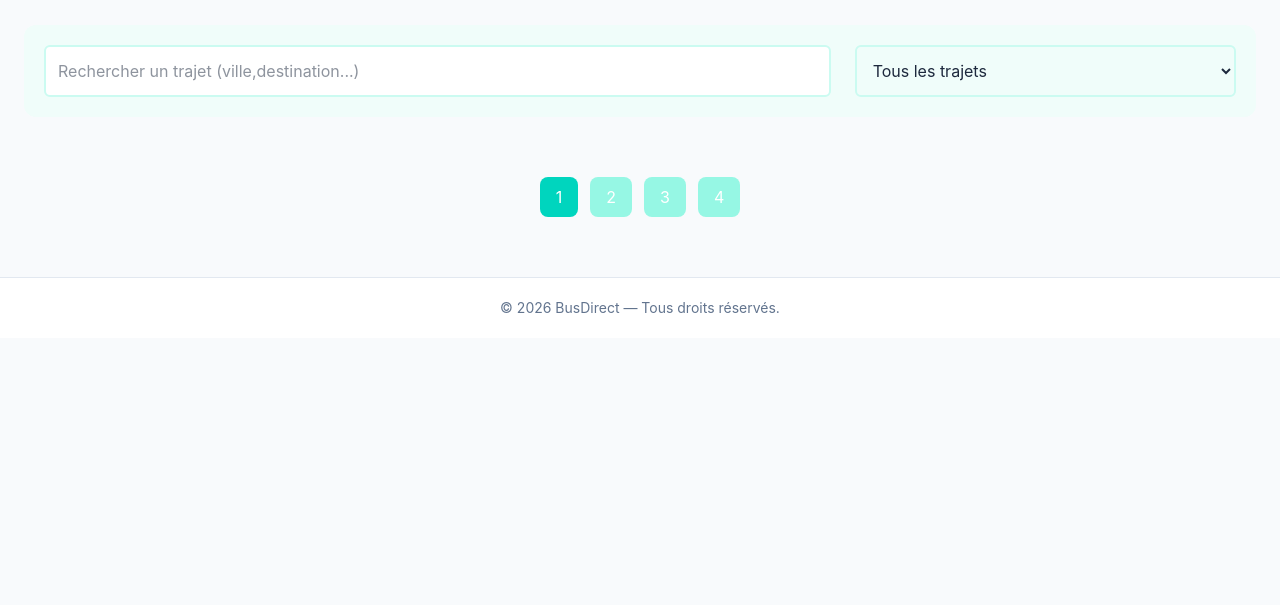
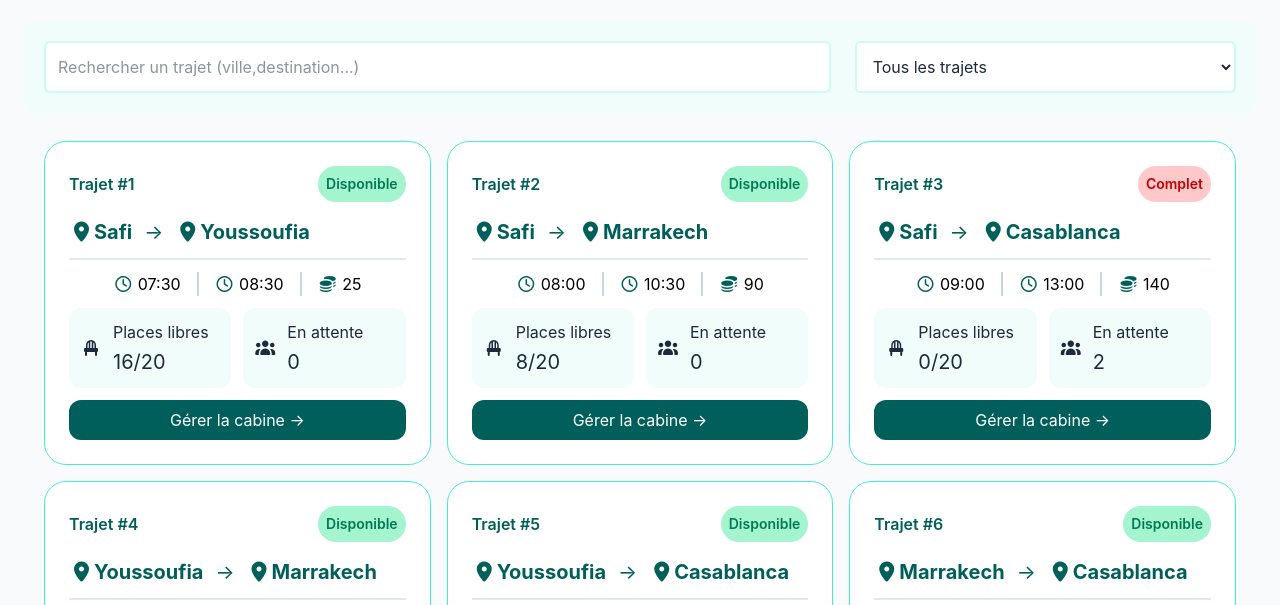
Before and after one commit to HafssaBoukniter/BusDirect-P2, a website with bundled scripts: page index.html in a window 1280 px wide. Shown: the part 195-800 px from the top of the page. Built offline with nearby package versions, Linux system fonts and the light colour scheme.

Commit message:
gerer les nombres de passager et total recette et affichage de  les trajets

```diff
--- a/index.html
+++ b/index.html
@@ -1,4 +1,3 @@
-<!DOCTYPE html>
 <html lang="en">
 <head>
     <meta charset="UTF-8">
@@ -6,8 +5,11 @@
     <title>BusDirect | Gestion des Réservations de Sièges</title>
     <link rel="stylesheet" href="style.css">
     <link rel="stylesheet" href="css/output.css">
-    <link rel="stylesheet" href="https://cdnjs.cloudflare.com/ajax/libs/font-awesome/7.3.1/css/all.css" integrity="sha512-x9WwyMYBnlXMNQ6kQ/Lyzu1NqIhLQKL5Oq6xByfXuRj7s9CskyCbLv/1IjqzJmXwFXWr0ov6jBV7Qbc0hh9nHg==" crossorigin="anonymous" referrerpolicy="no-referrer">
+    <link rel="stylesheet" href="https://cdnjs.cloudflare.com/ajax/libs/font-awesome/7.3.1/css/all.css"
+        integrity="sha512-x9WwyMYBnlXMNQ6kQ/Lyzu1NqIhLQKL5Oq6xByfXuRj7s9CskyCbLv/1IjqzJmXwFXWr0ov6jBV7Qbc0hh9nHg=="
+        crossorigin="anonymous" referrerpolicy="no-referrer">
 </head>
+
 <body class="bg-slate-50 text-slate-800">
     <!--header-->
     <header class="bg-teal-700 text-white">
@@ -27,13 +29,15 @@
                 <i class="fa-solid fa-bars"></i>
             </button>
 
-            <div
-                id="mobile-links" class="hidden w-full flex-col bg-teal-700 text-white md:flex md:w-auto md:flex-row md:items-center md:gap-6 md:bg-transparent">
-                <a href="index.html" class="block w-full border border-b border-slate-200 px-5 py-4 font-semibold md:w-auto md:border-0 md:px-0 md:py-0">
+            <div id="mobile-links"
+                class="hidden w-full flex-col bg-teal-700 text-white md:flex md:w-auto md:flex-row md:items-center md:gap-6 md:bg-transparent">
+                <a href="index.html"
+                    class="block w-full border border-b border-slate-200 px-5 py-4 font-semibold md:w-auto md:border-0 md:px-0 md:py-0">
                     <i class="fa-regular fa-house"></i> Accueil
                 </a>
 
-                <a href="/ticket.html" class="block w-full px-5 py-4 font-semibold md:w-auto md:border-0 md:px-0 md:py-0">
+                <a href="/ticket.html"
+                    class="block w-full px-5 py-4 font-semibold md:w-auto md:border-0 md:px-0 md:py-0">
                     <i class="fa-solid fa-ticket"></i> Tickets
                 </a>
             </div>
@@ -52,20 +56,22 @@
             </div>
             <div class="bg-teal-50 border-teal-100 p-4 rounded-xl">
                 <h3 class="text-3xl font-bold text-teal-900">Nombre de passagers</h3>
-                <span><strong id="nombre-passager">0 </strong>sur l'ensemble du réseau</span>
+                <span><strong id="nombre-passager">0</strong> sur l'ensemble du réseau</span>
             </div>
             <div class="bg-teal-50 p-4 border-teal-100 rounded-xl">
                 <h3 class="text-3xl font-bold text-teal-900">Recette total</h3>
-                <span><strong id="recette-total">0 </strong>depuit le début</span>
+                <span><strong id="recette-total">0</strong> DH depuit le début</span>
             </div>
         </section>
 
         <!-- search&filter -->
         <section id="search-filter" class=" bg-teal-50 grid grid-cols-3 gap-6 mb-7 p-5 items-center rounded-xl">
             <form id="search" id="search" class="bg-white border-2 border-teal-100 col-span-2 p-3 rounded-md grid">
-                <input class="outline-none" type="search" name="search" id="search" placeholder="Rechercher un trajet (ville,destination...)" class="w-full h-full">
+                <input class="outline-none" type="search" name="search" id="search"
+                    placeholder="Rechercher un trajet (ville,destination...)" class="w-full h-full">
             </form>
-            <select name="filter" id="filter" class="outline-none border-2 border-teal-100 p-3 rounded-md w-full h-full">
+            <select name="filter" id="filter"
+                class="outline-none border-2 bg-white border-teal-100 p-3 rounded-md w-full h-full">
                 <option value="tous">Tous les trajets</option>
                 <option value="disponible">Disponible</option>
                 <option value="complet">Complet</option>
@@ -80,9 +86,12 @@
         <!-- pagination -->
         <nav id="pagination" class="flex justify-center gap-3 mt-8">
             <button type="button" id="1" class="px-4 py-2 rounded-lg bg-teal-400 text-white">1</button>
-            <button type="button" id="2" class="px-4 py-2 rounded-lg bg-teal-200 text-white hover:bg-teal-300">2</button>
-            <button type="button" id="3" class="px-4 py-2 rounded-lg bg-teal-200 text-white hover:bg-teal-300">3</button>
-            <button type="button" id="4" class="px-4 py-2 rounded-lg bg-teal-200 text-white hover:bg-teal-300">4</button>
+            <button type="button" id="2"
+                class="px-4 py-2 rounded-lg bg-teal-200 text-white hover:bg-teal-300">2</button>
+            <button type="button" id="3"
+                class="px-4 py-2 rounded-lg bg-teal-200 text-white hover:bg-teal-300">3</button>
+            <button type="button" id="4"
+                class="px-4 py-2 rounded-lg bg-teal-200 text-white hover:bg-teal-300">4</button>
         </nav>
 
     </main>
@@ -96,4 +105,5 @@
 
     <script type="module" src="js/main-trajets.js"></script>
 </body>
+
 </html>
--- a/js/main-trajets.js
+++ b/js/main-trajets.js
@@ -1,9 +1,11 @@
-import { initialiser,sauvegarder } from "./store.js";
+import { initialiser } from "./store.js";
 import { renderTrajets } from "./render.js";
 
-// const trip = await initialiser();
-// console.table(trip);
+const trip = await initialiser();
+console.table(trip);
 
 async function afficher(){
+    renderTrajets(trip);
+}
 
-}
+afficher()
--- a/js/render.js
+++ b/js/render.js
@@ -1,4 +1,4 @@
-import { estComplet } from "./reservation.js";
+import { estComplet,placesLibres } from "./reservation.js";
 
 export function renderTrajets(trips){
     const listT = document.querySelector("#list-trajet");
@@ -6,6 +6,7 @@ export function renderTrajets(trips){
     listT.innerHTML = trips.map(trip =>{
         const  {id, departure, destination, departureTime, arrivalTime, price, reservations, waitingList} = trip;
         const Complet = estComplet(trip);
+        const placesLibre = placesLibres(trip);
 
         return `
             <div class="card mx-auto w-full max-w-2xl rounded-[22px] border border-teal-300 bg-white p-6">
@@ -13,7 +14,7 @@ export function renderTrajets(trips){
                     <h5 class="text-base font-semibold text-teal-800">
                         Trajet #<span id="identif">${trip.id}</span>
                     </h5>
-                    <span id="disponibilite" class="rounded-full text-sm font-semibold ${Complet ? "bg-red-200 text-red-700" : "bg-emerald-200 text-emerald-700"}">${Complet ? "Complet" : "Disponible"}</span>
+                    <span id="disponibilite" class="rounded-full text-sm font-semibold p-2 ${Complet ? "bg-red-200 text-red-700" : "bg-emerald-200 text-emerald-700"}">${Complet ? "Complet" : "Disponible"}</span>
                 </div>
                 <div class="flex items-center gap-3 mb-3">
                     <span id="departure" class="text-xl font-bold text-teal-800"><i class="text-teal-800 fa-solid fa-location-dot"></i>${trip.departure}</span>
@@ -49,14 +50,14 @@ export function renderTrajets(trips){
                 <div class="flex items-center gap-3 mb-3">
                     <div class="bg-teal-50 p-3 w-full rounded-xl flex items-center gap-3">
                         <i class="fa-solid fa-chair"></i>
-                        <div class="flex flex-col gap-2">
+                        <div class="flex flex-col gap-1">
                             <span>Places libres</span>
-                            <span id="places-libres" class="text-xl">${trip.reservations.length}/20</span>
+                            <span id="places-libres" class="text-xl">${placesLibre}/20</span>
                         </div>
                     </div>
                     <div class="bg-teal-50 p-3 rounded-xl w-full flex items-center gap-3">
                         <i class="fa-solid fa-users"></i>
-                        <div class="flex flex-col gap-2">
+                        <div class="flex flex-col gap-1">
                             <span>En attente</span>
                             <span id="en-attente" class="text-xl">${trip.waitingList.length}</span>
                         </div>
@@ -67,6 +68,23 @@ export function renderTrajets(trips){
             </div>
         `;
     }).join("");
+
+
+    const totalPassager = trips.reduce((total,trip) => {
+        return total + trip.reservations.length;
+    },0);
+
+    const nombrePassager = document.getElementById("nombre-passager");
+
+    nombrePassager.textContent = totalPassager;
+
+    const totalPrix = trips.reduce((total,trip) => {
+        return total + (trip.price * trip.reservations.length);
+    },0);
+
+    const recetteTotal = document.getElementById("recette-total");
+
+    recetteTotal.textContent = totalPrix
 }
 
 export function renderPagination(page, total){
--- a/js/reservation.js
+++ b/js/reservation.js
@@ -1,4 +1,4 @@
-import { validerPassager } from "./validators";
+import { validerPassager } from "./validators.js";
 
 export function placesLibres(trip){
     return trip.capacity -trip.reservations.length;
--- a/js/validators.js
+++ b/js/validators.js
@@ -1,4 +1,4 @@
-export const pattern = /^0[6|7]\d{8}$/;
+export const REGEX_TELEPHONE = /^0[6|7]\d{8}$/;
 
 export function validerPassager(trip,p){
 
```
Also changed, not shown: css/output.css.
